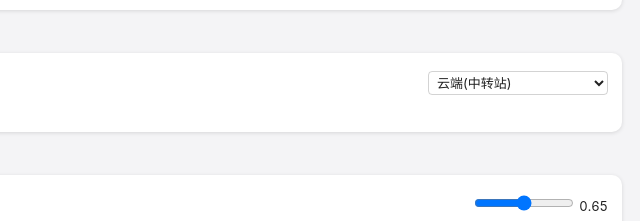
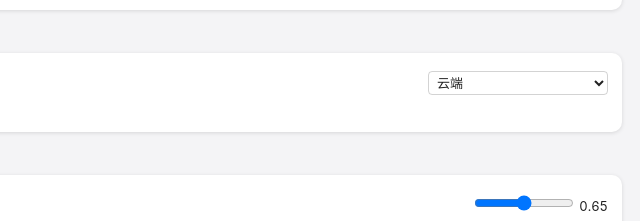
Before and after one commit to zhiyun298/wine-fox-desktop-pet, an Electron app: page electron/settings.html in a window 1280 px wide. Shown: the part 493-714 px from the top of the page, 640-1280 px from the left. Drawn offline with Linux system fonts and the light colour scheme; no server answers.

Commit message:
Update chat backend option text in settings

```diff
--- a/electron/settings.html
+++ b/electron/settings.html
@@ -170,7 +170,7 @@
       <div class="row">
         <span>聊天后端</span>
         <select id="chatBackend" style="width:180px;font:inherit;border-radius:4px;border:1px solid rgba(128,128,128,0.35);background:transparent;color:inherit;padding:2px 4px;">
-          <option value="cloud">云端(中转站)</option>
+          <option value="cloud">云端</option>
           <option value="lmstudio">连接 LM Studio</option>
           <option value="lms">拉起 lms(自动管理)</option>
         </select>
```
